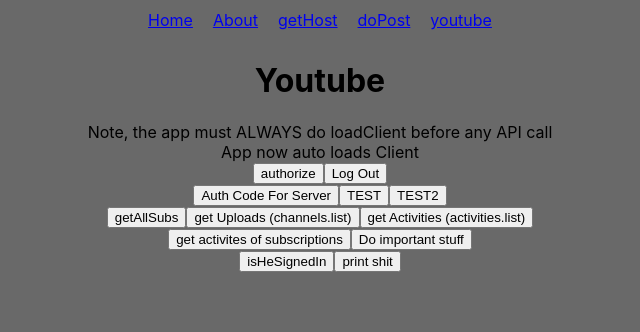
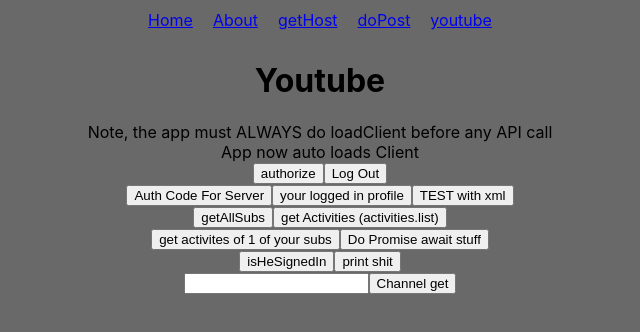
Before and after one commit to Brodski/vfo-frontend, a React (Create React App) app: page /youtube in a window 1280 px wide. Shown: the top 332 px of the page, without its empty margins (320-960 px from the left). Built offline with nearby package versions, Linux system fonts and the light colour scheme; no server answers.

Commit message:
activities and channels, getting channel's icon seem costly

```diff
--- a/src/Classes/SubscriptionActivitys.js
+++ b/src/Classes/SubscriptionActivitys.js
@@ -2,9 +2,15 @@
 
 export class SubscriptionActivitys {
   constructor() {
+    this.activityList = [];
+    this.channelIcon = "https://lh4.googleusercontent.com/-XmJTERdKl_w/AAAAAAAAAAI/AAAAAAAAAAA/ACHi3re3RTZ5f7qmEZXn8KWJnvpN4mjrag/s96-c/photo.jpg";
     this.channelId = null;
+    this.channelName = null;
     this.channelSubCount = null;
-    this.activityList = [];
+    this.nextPageToken = null;
+    //default icon
+
+
   }
 
 
--- a/src/Pages/Common.js
+++ b/src/Pages/Common.js
@@ -2,6 +2,7 @@
 
 import { SECRET_KEYS } from '../api-key';
 import axios from 'axios';
+import { SubscriptionActivitys } from '../Classes/SubscriptionActivitys';
 
 var GoogleAuth;
 var isSigned;
@@ -26,7 +27,6 @@
     .then(function () {
       console.log("GAPI client loaded for API");
       GoogleAuth = window.gapi.auth2.getAuthInstance();
-      console.log(GoogleAuth)
       isHeSignedIn()
     },
       function (err) { console.error("Error loading GAPI client for API", err); });
--- a/src/Pages/Youtube.js
+++ b/src/Pages/Youtube.js
@@ -1,4 +1,4 @@
-import React, { useState } from 'react';
+import React, { useState, useEffect } from 'react';
 import axios from 'axios';
 import { SECRET_KEYS } from '../api-key';
 import * as Common from './Common.js';
@@ -31,14 +31,152 @@
 
 export function Youtube() {
 
-  const script = document.createElement("script");
+  useEffect(() => {
+    console.log("HELLO YOU SHOULD ONLY SEE ME ONCE!!!!!!!!!!!!!!!!!!")
+    const script = document.createElement("script");
+    script.type = "text/javascript";
+    script.src = "https://apis.google.com/js/client.js";
+    document.body.appendChild(script)
+    script.onload = () => {
+      Common.initGoogleAPI()
+    }
+    }, [])
+/*  const script = document.createElement("script");
   script.type = "text/javascript";
   script.src = "https://apis.google.com/js/client.js";
   document.body.appendChild(script)
   script.onload = () => {
     Common.initGoogleAPI()
   }
+*/
+  function getAChannelsActivities(channel = "UC5bcPvIBATOx_tZKSpQCOhQ", maxResults = 5) {
+//    console.log("--- Getting activities for: " + channel)
+    return window.gapi.client.youtube.activities.list({
+      "part": "snippet,contentDetails",
+      "channelId": channel,
+      "maxResults": maxResults,
+      "fields": "nextPageToken, items(contentDetails/*, snippet/*)"
+    })
+  }
 
+
+
+  async function getActivitesOfChannels() {
+    let subsOfUserList = await getAllSubs()
+    let count = 0;
+    let subActivityList = []
+    for (let s of subsOfUserList) {
+      console.log(count)
+      count++
+      let response = await getAChannelsActivities(s.snippet.resourceId.channelId)
+      let fewActs = response.result
+      let subActivity = new SubscriptionActivitys()
+      subActivity.channelId = s.snippet.resourceId.channelId
+      subActivity.activityList = fewActs.items;
+      subActivity.nextPageToken = fewActs.nextPageToken
+      subActivityList.push(subActivity)
+      console.log(subActivity)
+    }
+    console.log("WERE OUT! subActivityList: ")
+    console.log(subActivityList)
+
+    for (const act of subActivityList[0].activityList) {
+      let mydateString = act.snippet.publishedAt
+      let mydate = new Date(mydateString)
+      //console.log(mydateString)
+      console.log(mydate.toString())
+    }
+
+  }
+  async function getAllSubs() {
+    var response = await _getSubsFromYoutube()
+    let subsOfUserList = response.result.items
+
+    while (response.result.nextPageToken) {
+      response = await _getSubsFromYoutube(response.result.nextPageToken)
+      subsOfUserList = !subsOfUserList ? response.result.items : subsOfUserList.concat(response.result.items)
+    }
+    console.log('getAllSubs(), subsOfUserList: ')
+    console.log(subsOfUserList)
+    return subsOfUserList
+
+  }
+  function _getSubsFromYoutube(pageToken) {
+    return window.gapi.client.youtube.subscriptions.list({
+      "part": "snippet",
+      "maxResults": 15,
+      "mine": true,
+      "pageToken": pageToken,
+      "fields": "pageInfo, nextPageToken, items(snippet/title, snippet/publishedAt, snippet/resourceId/channelId, snippet/thumbnails/default/url )"
+    })
+  }
+
+
+  async function doPromiseAwaitStuff() {
+    let subsOfUserList = getAllSubs()
+    let profile = Common.getProfile()
+    const doubleTrouble = await Promise.all([subsOfUserList, profile])
+    console.log(doubleTrouble)
+  }
+
+  const [channel, setChannel] = useState('')
+
+  function grabChannelInfo(e) {
+    e.preventDefault();
+    console.log("CLICKEDDD! - channel: " + channel)
+    let id = "UCPWXiRWZ29zrxPFIQT7eHSA, UCeMFHOzX9MDWbr-pu2WdmVw, UC3IngBBUGFUduHp-7haK1lw, UCA-8h5uCH5RE-1r6gskkbTw, UC0CeYMTh57zSsbUKhsyOPfw"
+    return window.gapi.client.youtube.channels.list({
+      "part": "snippet",
+      "id": id,
+      "maxResults": 50,
+      "fields": "items(id, snippet/title,snippet/thumbnails/default)",
+    })
+      .then(function (response) {
+        console.log("Response", response.result);  //console.log("Response", JSON.stringify(response.result, null, 2));
+      })
+  }
+
+  const updateChannel = (e) => {
+    setChannel(e.target.value)
+  }
+
+  return(
+      <div>
+        <h1>Youtube</h1>
+        <div>Note, the app must ALWAYS do loadClient before any API call</div>
+        <div>App now auto loads Client</div>
+
+      <button onClick={Common.authenticate}>authorize </button>
+      <button onClick={Common.signOut} > Log Out </button>
+      <div></div>
+
+      <button onClick={Common.getAuthCodeForServerSideShit} >Auth Code For Server</button>
+      <button onClick={Common.testAuthcode} > your logged in profile </button>
+      <button onClick={Common.testWithXML} > TEST with xml </button>
+      <div></div>
+
+      <button onClick={getAllSubs}> getAllSubs  </button>
+      {/*<button onClick={getUploads}> get Uploads   (channels.list) </button>*/}
+      <button onClick={() => getAChannelsActivities()}> get Activities   (activities.list) </button>
+
+      <div></div>
+      <button onClick={getActivitesOfChannels}> get activites of 1 of your subs  </button>
+      <button onClick={doPromiseAwaitStuff}> Do Promise await stuff </button>
+      <div></div>
+      <button onClick={Common.isHeSignedIn}> isHeSignedIn</button>
+      <button onClick={Common.printShit}> print shit</button>
+      <div></div>
+
+      <form onSubmit={grabChannelInfo}>
+        <input type='text' onChange={updateChannel} />
+        <button>Channel get</button>
+      </form>
+
+      </div>
+    );
+}
+
+/*
   function getUploads() {
     return window.gapi.client.youtube.search.list({
       "part": "snippet",
@@ -52,102 +190,4 @@
         console.log("Response", response.result);
       }).catch(function (err) { console.error("Execute error", err); });
   }
-
-
-  function getAChannelsActivities(channel = "UC5bcPvIBATOx_tZKSpQCOhQ", maxResults = 5) {
-    console.log("--- Getting activities for: " + channel)
-    return window.gapi.client.youtube.activities.list({
-      "part": "snippet,contentDetails",
-      "channelId": channel,
-      "maxResults": maxResults,
-      "fields": "nextPageToken, items(contentDetails/*, snippet/*)"
-    })
-  }
-
-
-
-  async function getActivitesOfChannels() {
-    let subList = await getAllSubs()
-    let count = 0;
-    let subActivityList = []
-    for (let s of subList) {
-      console.log(count)
-      count++
-      let response = await getAChannelsActivities(s.snippet.resourceId.channelId)
-      let fewActs = response.result
-      let subActivity = new SubscriptionActivitys()
-      subActivity.channelId = s.snippet.resourceId.channelId
-      subActivity.activityList = fewActs;
-      subActivityList.push(subActivity)
-
-      console.log(subActivity)
-    }
-    console.log("WERE OUT! subActivityList: ")
-    console.log(subActivityList)
-
-  }
-  async function getAllSubs() {
-    //let pageToken = null;
-    //var response = await getSubsFromYoutube(pageToken)
-    var response = await _getSubsFromYoutube()
-    let subscriptionList = response.result.items
-
-    while (response.result.nextPageToken) {
-      response = await _getSubsFromYoutube(response.result.nextPageToken)
-      subscriptionList = !subscriptionList ? response.result.items : subscriptionList.concat(response.result.items)
-    }
-    console.log('getAllSubs(), returning subscriptionList: ')
-    console.log(subscriptionList)
-    return subscriptionList
-
-  }
-  function _getSubsFromYoutube(pageToken) {
-    return window.gapi.client.youtube.subscriptions.list({
-      "part": "snippet",
-      "maxResults": 15,
-      "mine": true,
-      "pageToken": pageToken,
-      "fields": "pageInfo, nextPageToken, items(snippet/title, snippet/publishedAt, snippet/resourceId/channelId, snippet/thumbnails/default/url )"
-    })
-  }
-
-  async function doStuff() {
-  let subscriberList = getAllSubs()
-  let profile = Common.getProfile()
-
-  console.log(subscriberList)
-  console.log(profile)
-  const doubleTrouble = await Promise.all([subscriberList, profile])
-  console.log(doubleTrouble)
-
-  }
-
-  return(
-      <div>
-        <h1>Youtube</h1>
-        <div>Note, the app must ALWAYS do loadClient before any API call</div>
-        <div>App now auto loads Client</div>
-
-      <button onClick={Common.authenticate}>authorize </button>
-      <button onClick={Common.signOut} > Log Out </button>
-      <div></div>
-
-      <button onClick={Common.getAuthCodeForServerSideShit} >Auth Code For Server</button>
-      <button onClick={Common.testAuthcode} > TEST </button>
-      <button onClick={Common.testWithXML} > TEST2 </button>
-      <div></div>
-
-      <button onClick={getAllSubs}> getAllSubs  </button>
-      <button onClick={getUploads}> get Uploads   (channels.list) </button>
-      <button onClick={() => getAChannelsActivities()}> get Activities   (activities.list) </button>
-
-      <div></div>
-      <button onClick={getActivitesOfChannels}> get activites of subscriptions  </button>
-      <button onClick={doStuff}> Do important stuff </button>
-      <div></div>
-      <button onClick={Common.isHeSignedIn}> isHeSignedIn</button>
-      <button onClick={Common.printShit}> print shit</button>
-      <div></div>
-      </div>
-    );
-}
+*/
```
